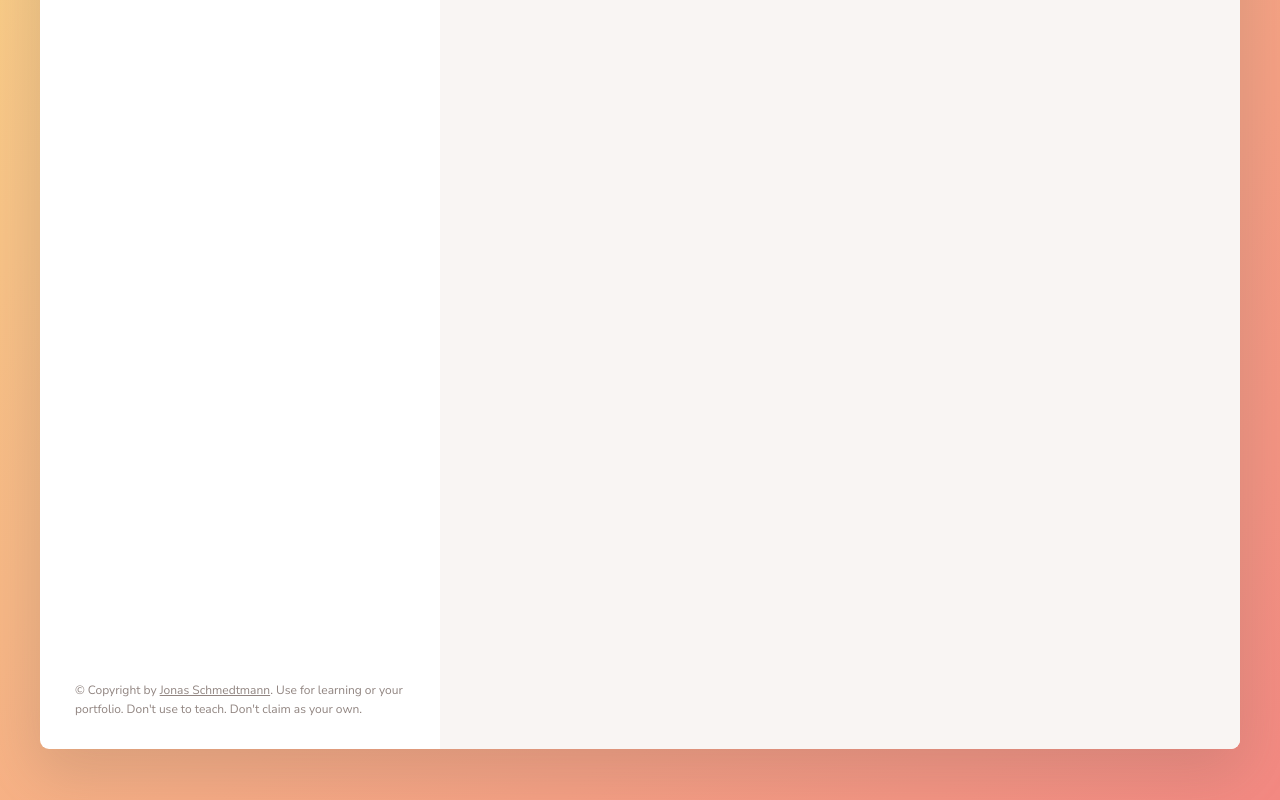
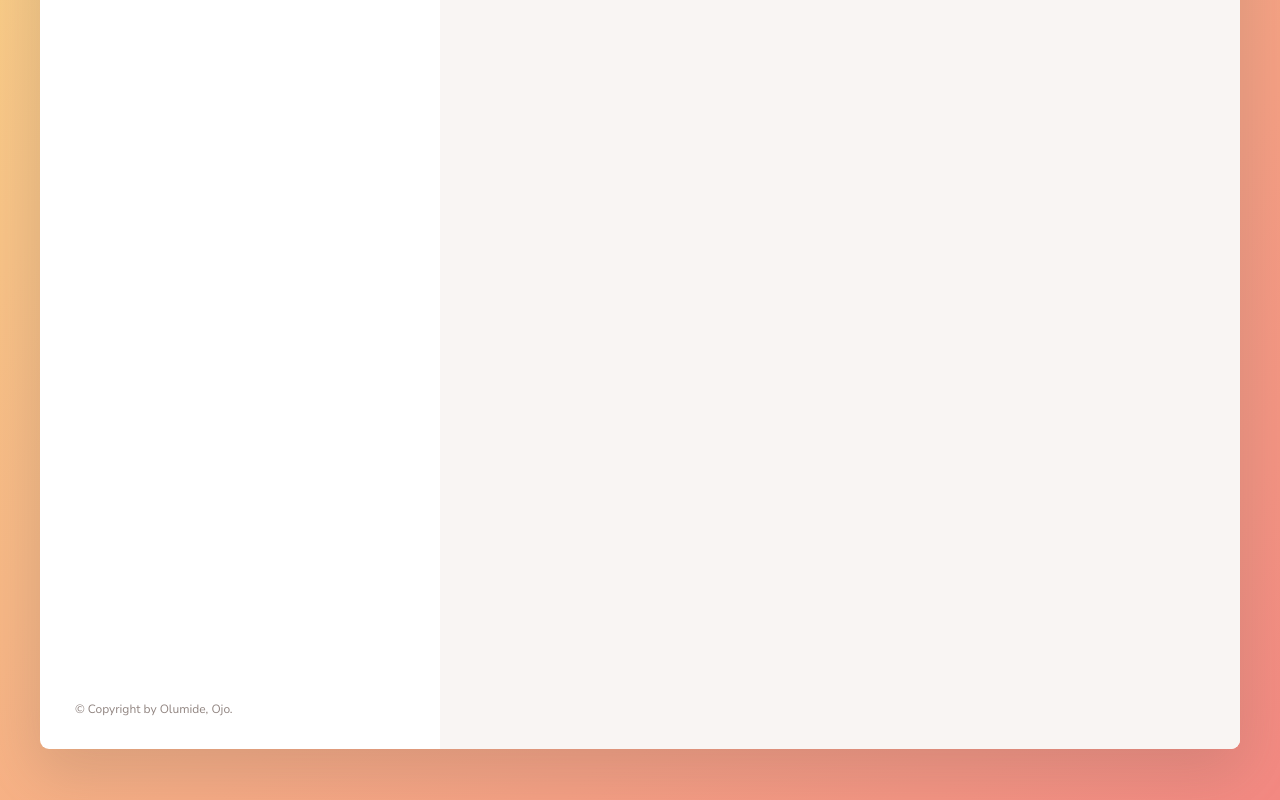
Before and after one commit to bigmide/Forkify, a website built with Parcel: page index.html in a window 1280 px wide. Shown: the part 472-1272 px from the top of the page. Built offline with nearby package versions, Linux system fonts and the light colour scheme.

Commit message:
copyright

```diff
--- a/index.html
+++ b/index.html
@@ -121,16 +121,7 @@
           </button> -->
         </div>
 
-        <p class="copyright">
-          &copy; Copyright by
-          <a
-            class="twitter-link"
-            target="_blank"
-            href="https://twitter.com/jonasschmedtman"
-            >Jonas Schmedtmann</a
-          >. Use for learning or your portfolio. Don't use to teach. Don't claim
-          as your own.
-        </p>
+        <p class="copyright">&copy; Copyright by Olumide, Ojo.</p>
       </div>
 
       <div class="recipe">
```
